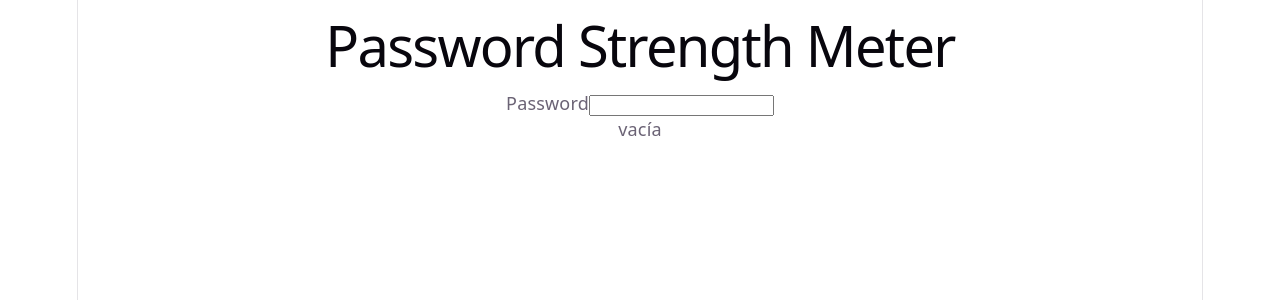
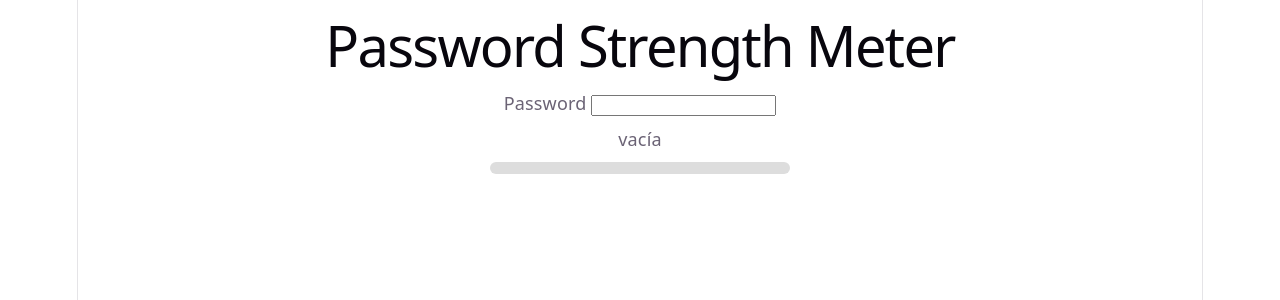
Before and after one commit to JuanGualim/Lab8_web, a React (Vite) app in the folder password-strengh-meter/: page / in a window 1280 px wide. Shown: the top 300 px of the page. Built offline with nearby package versions, Linux system fonts and the light colour scheme.

Commit message:
Agregación de barra para mostrar el porcentaje de seguridad de la contraseña

```diff
--- a/password-strengh-meter/src/components/PasswordStrengthMeter.jsx
+++ b/password-strengh-meter/src/components/PasswordStrengthMeter.jsx
@@ -1,5 +1,13 @@
 import { useState } from 'react'
 import { getPasswordStrength } from '../utils/passwordStrength'
+
+const strengthLevels = {
+  vacía: 0,
+  débil: 25,
+  media: 50,
+  fuerte: 75,
+  'muy fuerte': 100,
+}
 
 export default function PasswordStrengthMeter() {
   const [password, setPassword] = useState('')
@@ -7,8 +15,16 @@ export default function PasswordStrengthMeter() {
   const strength = getPasswordStrength(password)
 
   return (
+    <div
+      style={{
+        display: 'flex',
+        flexDirection: 'column',
+        alignItems: 'center',
+        gap: '10px',
+      }}
+    >
       <div>
-      <label htmlFor="password">Password</label>
+        <label htmlFor="password">Password </label>
 
         <input
           id="password"
@@ -16,8 +32,30 @@ export default function PasswordStrengthMeter() {
           value={password}
           onChange={(e) => setPassword(e.target.value)}
         />
+      </div>
 
       <p>{strength}</p>
+
+      <div
+        data-testid="strength-bar-container"
+        style={{
+          width: '300px',
+          height: '12px',
+          backgroundColor: '#ddd',
+          borderRadius: '6px',
+          overflow: 'hidden',
+        }}
+      >
+        <div
+          data-testid="strength-bar"
+          style={{
+            height: '100%',
+            width: `${strengthLevels[strength]}%`,
+            backgroundColor: 'green',
+            transition: 'width 0.3s ease',
+          }}
+        />
+      </div>
     </div>
   )
 }
```
Also changed, not shown: 1 other file (tests, documents, lock files or other folders). Lines whose indentation alone changed are shown as unchanged.
